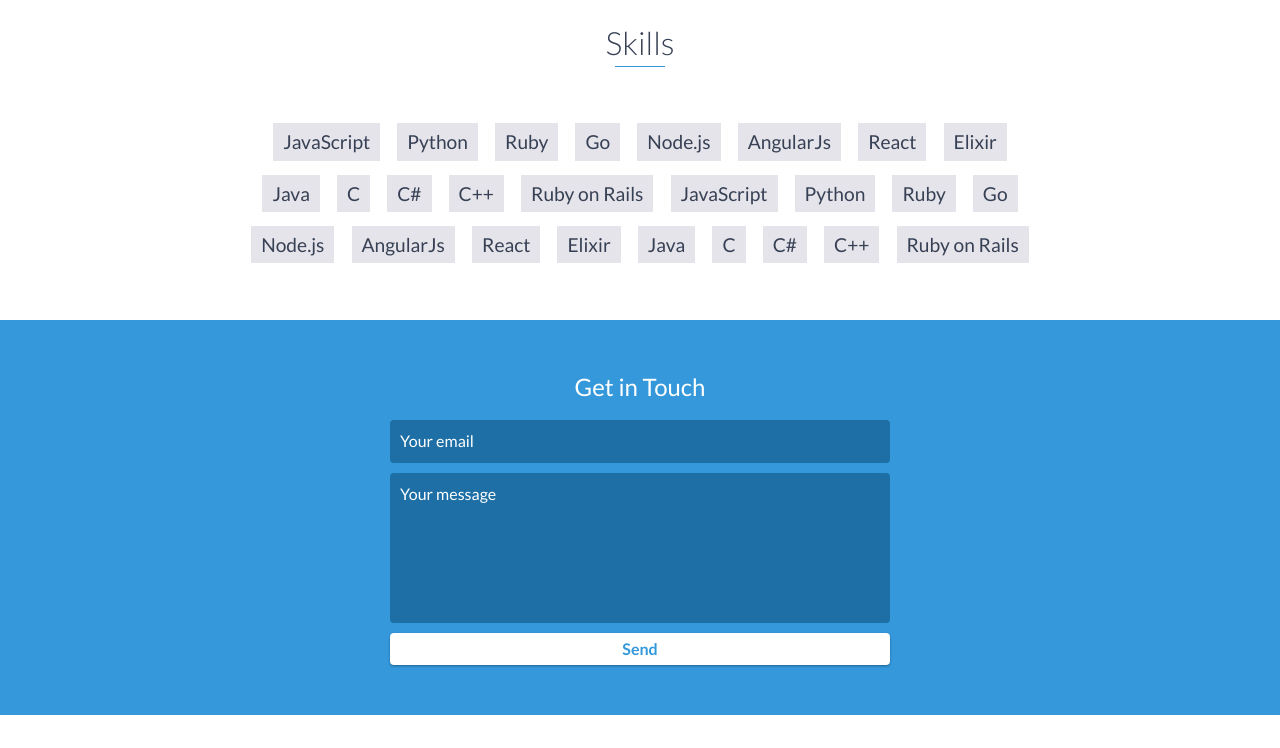
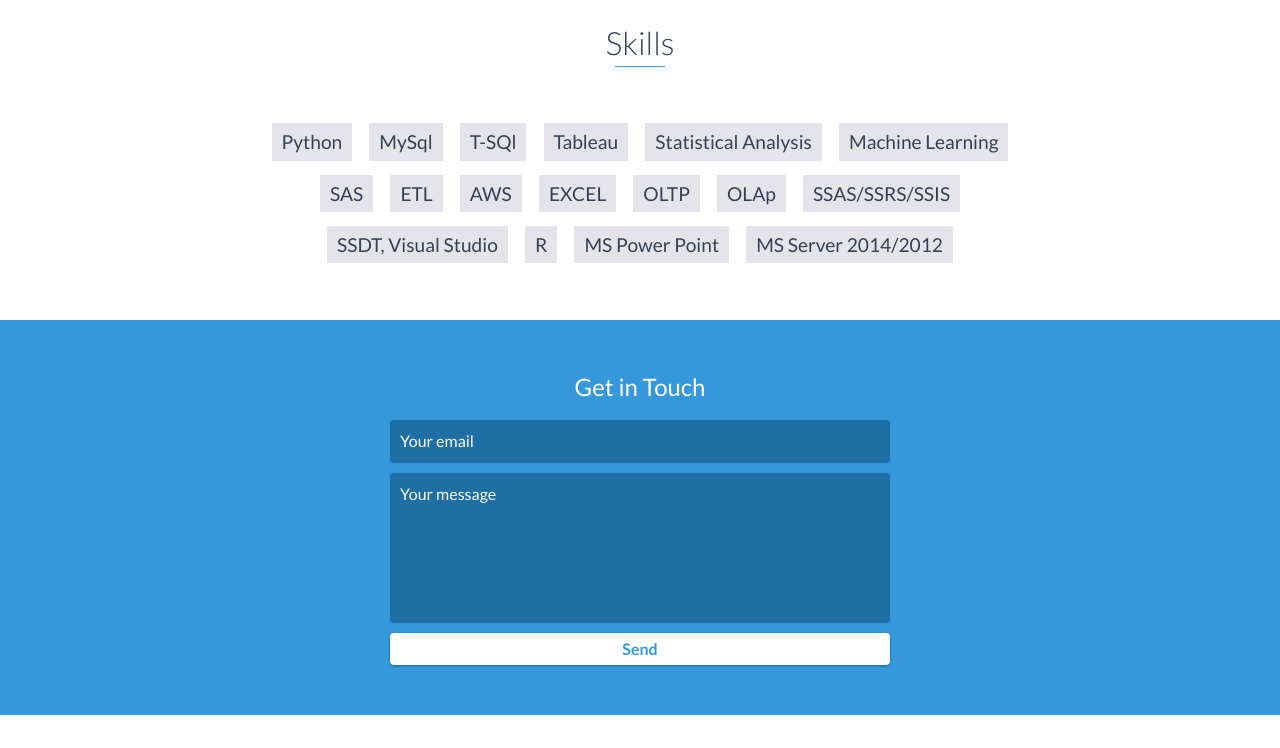
Before and after one commit to Dayab24/DRevisted, a website: page index.html in a window 1280 px wide. Shown: the part 3280-4028 px from the top of the page. Drawn offline with nearby package versions, Linux system fonts and the light colour scheme.

Commit message:
Update index.html

```diff
--- a/index.html
+++ b/index.html
@@ -188,32 +188,23 @@
     <div id="skills">
         <h2 class="heading">Skills</h2>
         <ul>
-            <li>JavaScript</li>
             <li>Python</li>
-            <li>Ruby</li>
-            <li>Go</li>
-            <li>Node.js</li>
-            <li>AngularJs</li>
-            <li>React</li>
-            <li>Elixir</li>
-            <li>Java</li>
-            <li>C</li>
-            <li>C#</li>
-            <li>C++</li>
-            <li>Ruby on Rails</li>
-            <li>JavaScript</li>
-            <li>Python</li>
-            <li>Ruby</li>
-            <li>Go</li>
-            <li>Node.js</li>
-            <li>AngularJs</li>
-            <li>React</li>
-            <li>Elixir</li>
-            <li>Java</li>
-            <li>C</li>
-            <li>C#</li>
-            <li>C++</li>
-            <li>Ruby on Rails</li>
+            <li>MySql</li>
+            <li>T-SQl</li>
+            <li>Tableau</li>
+            <li>Statistical Analysis</li>
+            <li>Machine Learning</li>
+            <li>SAS</li>
+            <li>ETL</li>
+            <li>AWS</li>
+            <li>EXCEL</li>
+	    <li>OLTP</li>
+            <li>OLAp</li>
+            <li>SSAS/SSRS/SSIS</li>
+	    <li>SSDT, Visual Studio</li>
+            <li>R</li>
+            <li>MS Power Point</li>
+            <li>MS Server 2014/2012</li>
         </ul>
     </div>
     <!-- End #skills -->
```
